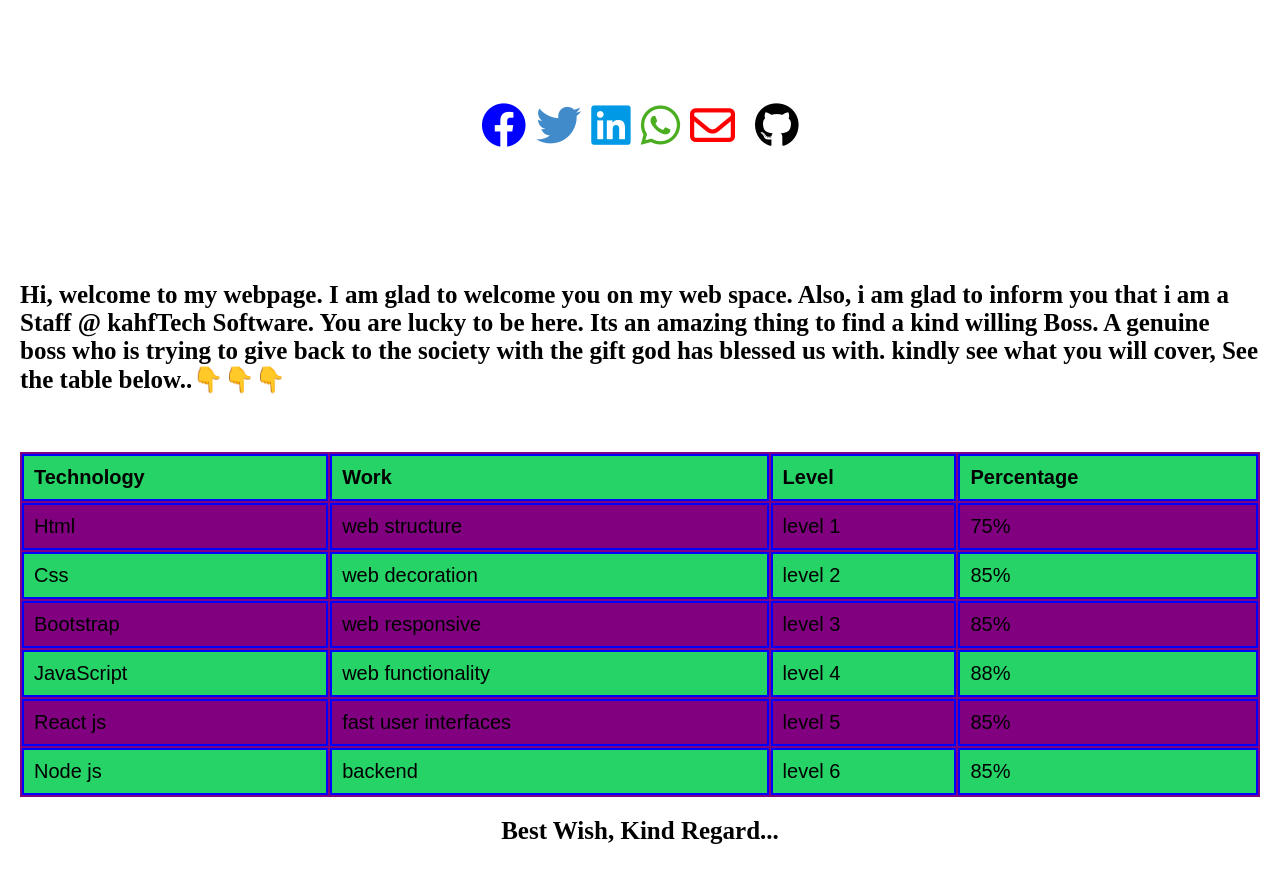
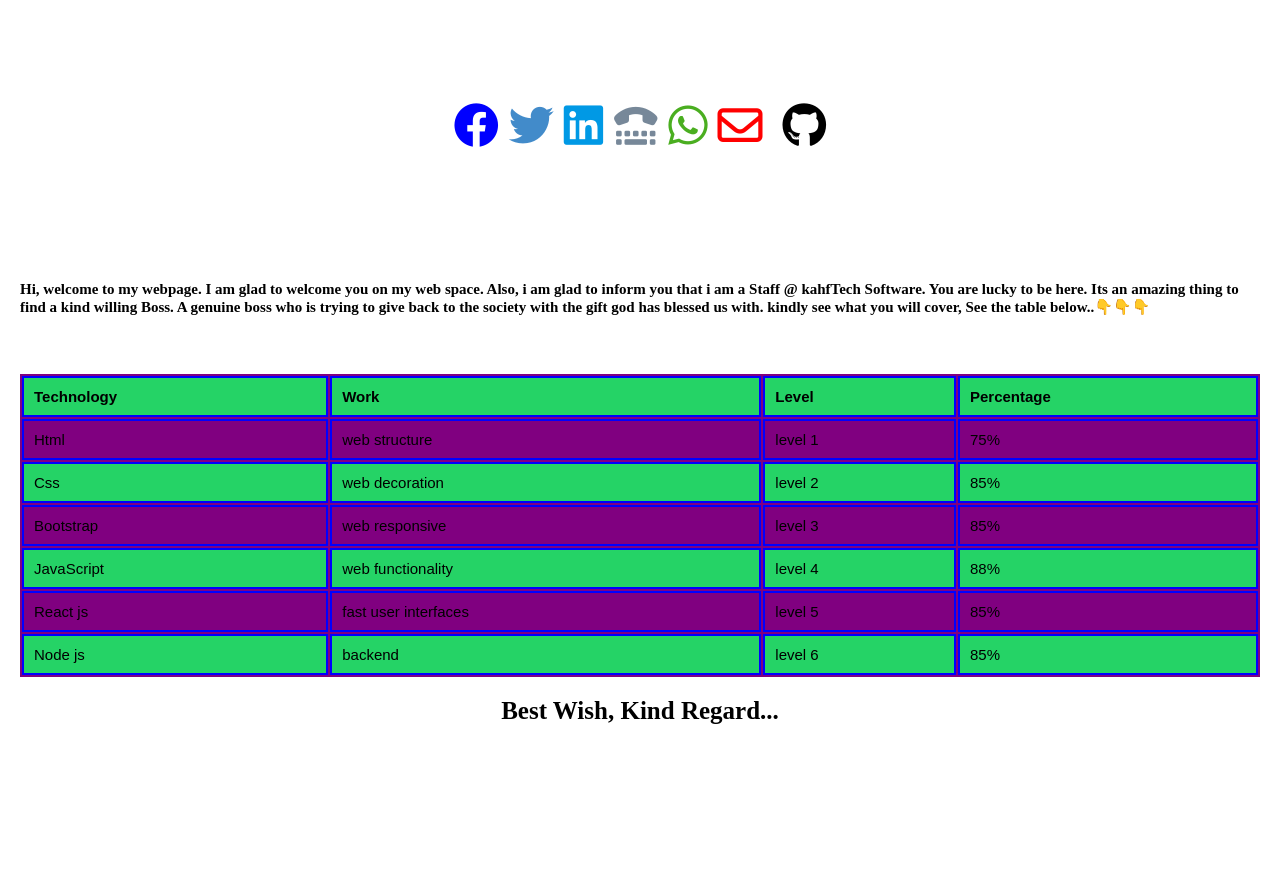
Before and after one commit to kahfTech/KahfTechAcademy, a plain HTML site: page index.html in a window 1280 px wide. Shown: the part 452-1334 px from the top of the page. After the commit the page ends 1218 px from the top, so only its background shows below. Drawn offline with Linux system fonts and the light colour scheme.

Commit message:
Amended text

```diff
--- a/index.html
+++ b/index.html
@@ -1,7 +1,7 @@
 <!DOCTYPE html>
 <html lang="en">
 <head>
-  <meta charset="UTF-8">
+  <meta charset="UTF-8"/>
   <meta http-equiv="X-UA-Compatible" content="IE=edge"/>
   <meta name="viewport" content="width=device-width,  initial-scale=1.0"/>
   <title> KahfTech Academy </title>
@@ -34,7 +34,6 @@
 
        h2 {
            text-align:center;
-           font-size:bold;
            font-size: 27px;
            margin: 0px;
            padding-top: 10px;
@@ -68,10 +67,6 @@
            font-size: 45px;
           }
 
-          i {
-          /* width: 50px; */
-          }
-
        footer {
        margin-top: 50px;
         text-align: center;
@@ -86,7 +81,7 @@
          h4 {
                margin: 20px;
                text-align: left;
-               font-size: 25px;
+               font-size: 15px;
                  }
 
             .table {
@@ -97,8 +92,7 @@
         table {
             width:100%;
            font-family: arial, sans-serif;
-           font-size: 20px;
-         /*  background-color: red;   */
+           font-size: 15px;
               }
 
           th {
@@ -166,6 +160,12 @@ I am Adeshina Olanrewaju </h2>
           </li>
 
           <li>
+            <a href="tel:+2347068395592" target="_blank"  title="Call Me">
+              <i class="fas fa-tty" style="color: lightslategray;"> </i>
+            </a>
+          </li>
+
+          <li>
             <a href="https://wa.me/07068395592" target="_blank" title="Whatsapp">
               <i class="fa-brands fa-whatsapp" style="color: #4aae20;"> </i>
             </a>
@@ -175,7 +175,7 @@ I am Adeshina Olanrewaju </h2>
             <a href="mailto:adeshinaolanrewaju55@gmail.com" target="_blank" title="Mail Box">
         <i class="fa-regular fa-envelope" style="color:red;"> </i>
           </li>
-
+        </a>
           <li>
             <a href="https://github.com/kahfTech" target="_blank"title="Github" >
               <i class="fa-brands fa-github" style="color:black;"> </i>
@@ -192,6 +192,7 @@ You are lucky to be here. Its an amazing thing to find a kind willing Boss. A ge
         <br>
 
         <div class="table">
+
         <table>
             <tr>
                 <th> Technology</th>
```
